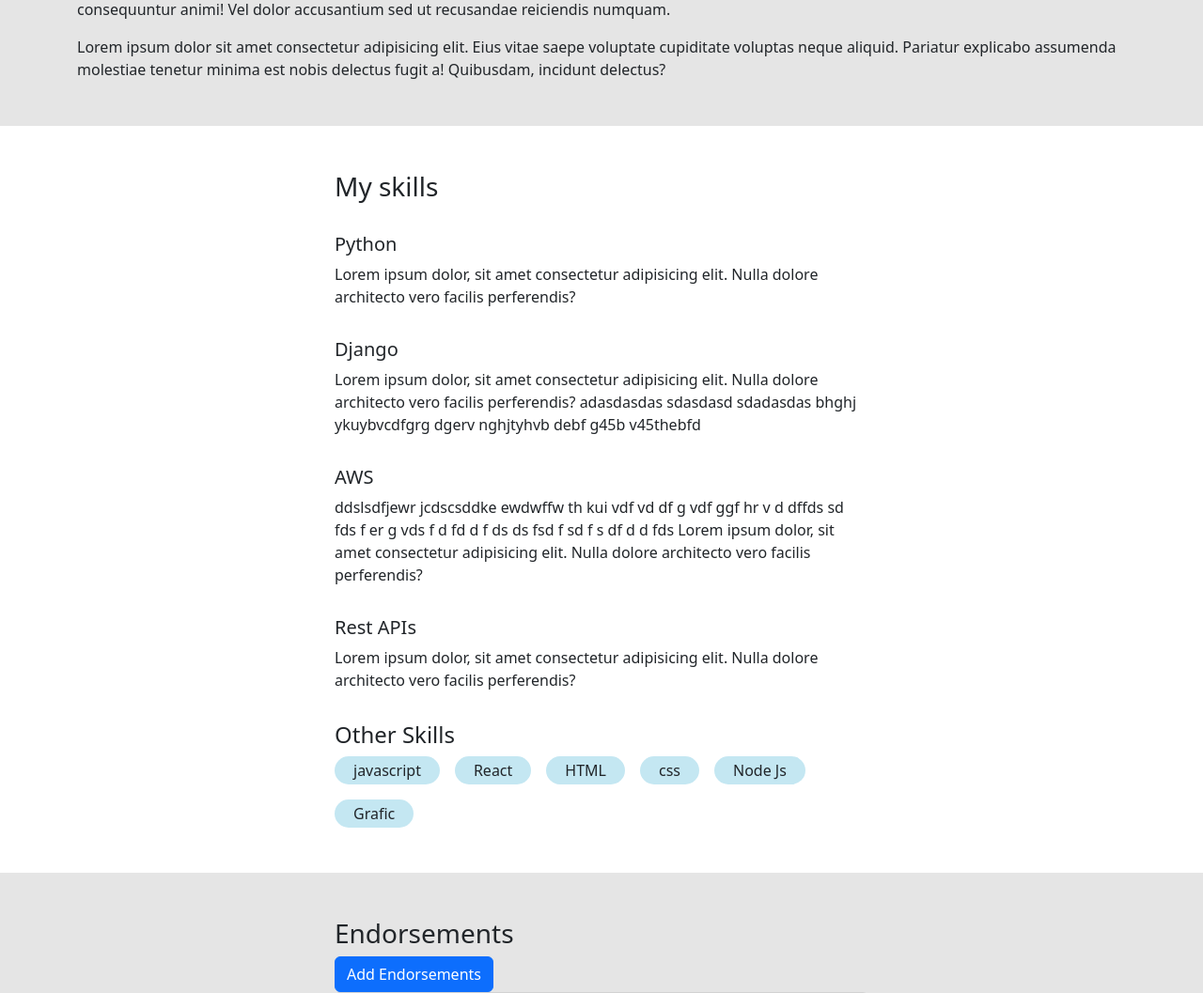
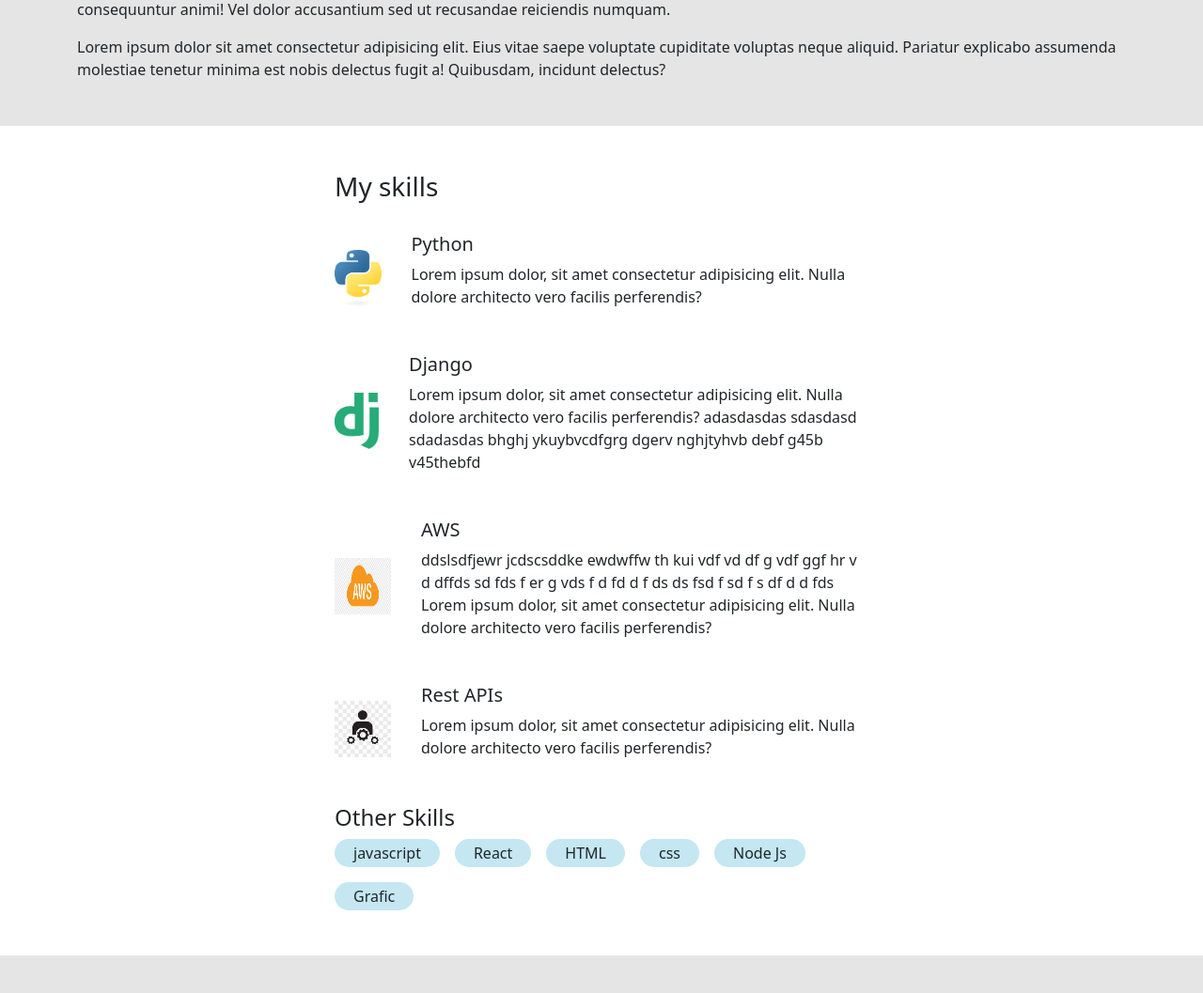
Before and after one commit to CT3011/my_portfolio, a Django app: page / in a window 1280 px wide. Shown: the part 1053-2110 px from the top of the page at 94% size. Run offline with Django 4.2, Linux system fonts and the light colour scheme; data comes from the database, SQL or seed files in the repository; both versions use the stored data as it was after the commit; some libraries are stand-ins or nearby versions.

Commit message:
add feature

```diff
--- a/base/models.py
+++ b/base/models.py
@@ -1,3 +1,4 @@
+from email.policy import default
 from django.db import models
 import uuid
 
@@ -31,6 +32,7 @@ class Comment(models.Model):
 class Skill(models.Model):
     title = models.CharField(max_length=200)
     body = models.TextField(null=True, blank=True)
+    logo = models.ImageField(null=True, default="skill.jpg")
     created = models.DateTimeField(auto_now_add=True)
     id = models.UUIDField(default=uuid.uuid4, unique=True, primary_key=True, editable=False)
 
--- a/base/templates/base/home.html
+++ b/base/templates/base/home.html
@@ -63,8 +63,14 @@
 
             {% for skill in detailedSkills %}
             <div class="skill--wrapper">
-                <h5>{{skill.title}}</h5>
-                <p>{{skill.body}}</p>
+                {% if skill.logo %}
+                    <img class="skill--logo"  src="{{ skill.logo.url }}" >
+                {% endif %}
+                <div>
+                    <h5>{{skill.title}}</h5>
+                    <p>{{skill.body}}</p>
+                </div>
+
             </div>
             {% endfor %}
 
--- a/static/styles/main.css
+++ b/static/styles/main.css
@@ -127,6 +127,14 @@ body{
 .skill--wrapper{
     margin-top: 2em;
     margin-bottom: 2em;
+    display: flex;
+    gap: 2em;
+    align-items: center;
+}
+
+.skill--logo{
+    height: 60px;
+    width: 60px;
 }
 
 .other--skills-wrapper{
@@ -173,4 +181,12 @@ body{
     .skills--container{
         width: 100%;
     }
+
 }
+
+@media (max-width:400px){
+
+    .skill--wrapper{
+       flex-flow: column;
+    }
+}
```
Also changed, not shown: base/migrations/0013_skill_logo.py (added), base/migrations/0014_alter_skill_logo.py (added), base/migrations/0015_alter_skill_logo.py (added), db.sqlite3, static/images/aws.png (added), static/images/aws_23DUFB5.png (added), static/images/django-logo.png (added), static/images/python-logo.png (added), static/images/skill.jpg (added).
